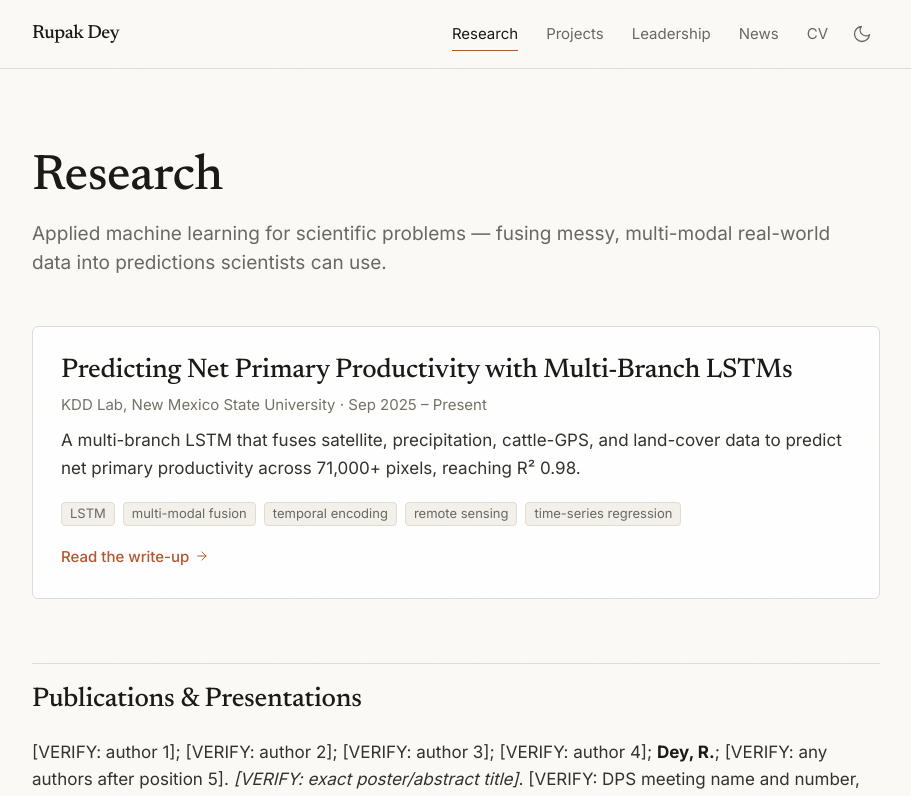
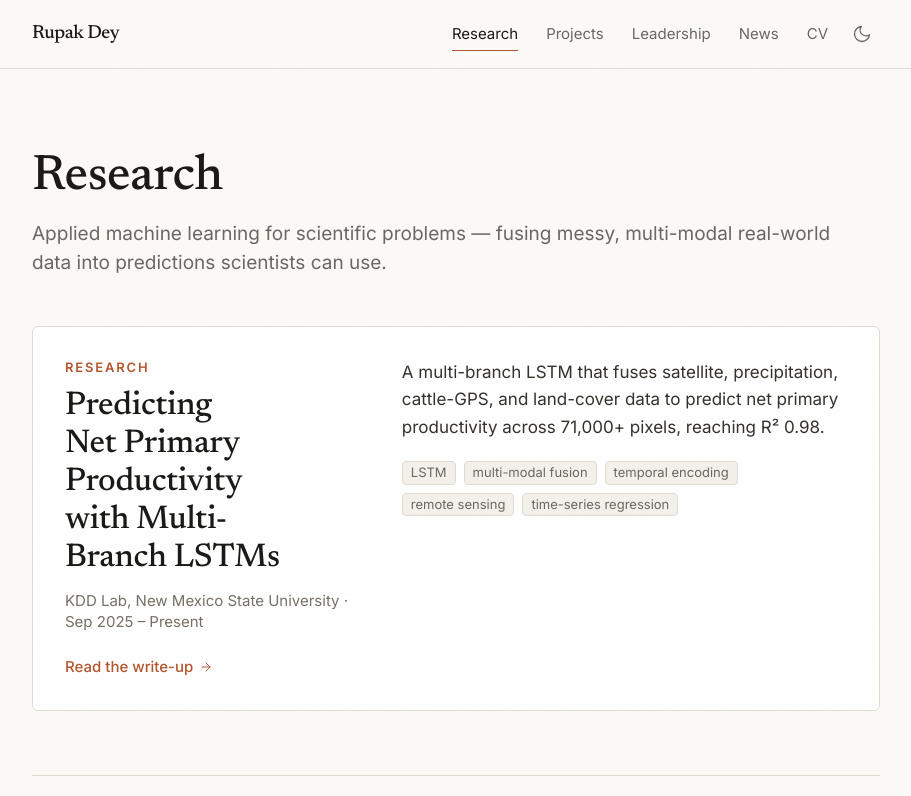
Before and after one commit to rdey08/personal-site, a Next.js app: page /research in a window 1280 px wide. Shown: the top 796 px of the page, without its empty margins (184-1095 px from the left). Built offline with nearby package versions, Linux system fonts and the light colour scheme.

Commit message:
feat(design): flagship work gets a distinct full-width split-card treatment

```diff
--- a/src/app/page.tsx
+++ b/src/app/page.tsx
@@ -8,10 +8,11 @@ import {
   getSite,
 } from "@/lib/content";
 import { Mdx } from "@/lib/mdx";
+import { formatPeriod } from "@/lib/format";
 import { Section } from "@/components/Section";
 import { SectionHeading } from "@/components/SectionHeading";
 import { Reveal } from "@/components/Reveal";
-import { ResearchCard } from "@/components/ResearchCard";
+import { FlagshipCard } from "@/components/FlagshipCard";
 import { ProjectCard } from "@/components/ProjectCard";
 import { NewsList } from "@/components/NewsList";
 import { ObfuscatedEmail } from "@/components/ObfuscatedEmail";
@@ -142,16 +143,34 @@ export default function Home() {
         </Section>
       </Reveal>
 
-      {/* Two flagship threads. Scroll signature: rule draws, cards scale in
-          with a staggered beat. */}
+      {/* Two flagships as full-width split cards — the loudest unit on the
+          page. Scroll signature: rule draws, cards slide in alternating. */}
       <Reveal>
         <Section className="py-12">
           <SectionHeading index="01" title="Selected work" />
-          <div className="sd-cards grid gap-5 sm:grid-cols-2">
+          <div className="sd-cards grid gap-5">
             {research && (
-              <ResearchCard thread={research.meta} eyebrow="Research" />
+              <FlagshipCard
+                href={`/research/${research.meta.slug}`}
+                eyebrow="Research"
+                title={research.meta.title}
+                metaLine={`${research.meta.org} · ${formatPeriod(research.meta.period)}`}
+                summary={research.meta.summary}
+                chips={research.meta.methods}
+                chipsLabel="Methods"
+              />
             )}
-            {elsa && <ProjectCard project={elsa.meta} eyebrow="Engineering" />}
+            {elsa && (
+              <FlagshipCard
+                href={`/projects/${elsa.meta.slug}`}
+                eyebrow="Engineering"
+                title={elsa.meta.title}
+                metaLine={`${elsa.meta.role ?? "Software"} · ${formatPeriod(elsa.meta.period)}`}
+                summary={elsa.meta.summary}
+                chips={elsa.meta.stack}
+                chipsLabel="Stack"
+              />
+            )}
           </div>
         </Section>
       </Reveal>
--- a/src/app/projects/page.tsx
+++ b/src/app/projects/page.tsx
@@ -1,7 +1,9 @@
 import type { Metadata } from "next";
 import { getProjects } from "@/lib/content";
+import { formatPeriod } from "@/lib/format";
 import { PageHeader } from "@/components/PageHeader";
 import { Section } from "@/components/Section";
+import { FlagshipCard } from "@/components/FlagshipCard";
 import { ProjectCard } from "@/components/ProjectCard";
 
 export const metadata: Metadata = {
@@ -27,10 +29,15 @@ export default function ProjectsPage() {
         <Section className="py-4">
           <div className="grid gap-5">
             {flagship.map((p) => (
-              <ProjectCard
+              <FlagshipCard
                 key={p.meta.slug}
-                project={p.meta}
+                href={`/projects/${p.meta.slug}`}
                 eyebrow="Flagship"
+                title={p.meta.title}
+                metaLine={`${p.meta.role ?? "Software"} · ${formatPeriod(p.meta.period)}`}
+                summary={p.meta.summary}
+                chips={p.meta.stack}
+                chipsLabel="Stack"
               />
             ))}
           </div>
--- a/src/app/research/page.tsx
+++ b/src/app/research/page.tsx
@@ -1,8 +1,9 @@
 import type { Metadata } from "next";
 import { getPublications, getResearchThreads } from "@/lib/content";
+import { formatPeriod } from "@/lib/format";
 import { PageHeader } from "@/components/PageHeader";
 import { Section } from "@/components/Section";
-import { ResearchCard } from "@/components/ResearchCard";
+import { FlagshipCard } from "@/components/FlagshipCard";
 import { PublicationList } from "@/components/PublicationList";
 
 export const metadata: Metadata = {
@@ -26,7 +27,16 @@ export default function ResearchPage() {
       <Section className="py-4">
         <div className="grid gap-5">
           {threads.map((t) => (
-            <ResearchCard key={t.meta.slug} thread={t.meta} />
+            <FlagshipCard
+              key={t.meta.slug}
+              href={`/research/${t.meta.slug}`}
+              eyebrow="Research"
+              title={t.meta.title}
+              metaLine={`${t.meta.org} · ${formatPeriod(t.meta.period)}`}
+              summary={t.meta.summary}
+              chips={t.meta.methods}
+              chipsLabel="Methods"
+            />
           ))}
         </div>
       </Section>
--- /dev/null
+++ b/src/components/FlagshipCard.tsx
@@ -0,0 +1,55 @@
+import Link from "next/link";
+import { MetaChips } from "./MetaChips";
+import { ArrowRightIcon } from "./icons";
+
+// Full-width split card for flagship work — the loudest unit in the card
+// system, visually distinct from regular ProjectCards so the importance
+// hierarchy is legible at a glance. Left column: identity (eyebrow, display
+// title, meta line, link affordance). Right column: substance (summary +
+// methods/stack).
+export function FlagshipCard({
+  href,
+  eyebrow,
+  title,
+  metaLine,
+  summary,
+  chips,
+  chipsLabel,
+}: {
+  href: string;
+  eyebrow: string;
+  title: string;
+  metaLine: string;
+  summary: string;
+  chips: readonly string[];
+  chipsLabel: string;
+}) {
+  return (
+    <Link
+      href={href}
+      className="group block rounded-md border border-line bg-paper-raised p-6 transition-all duration-[--duration-base] ease-[--ease-out-expo] hover:-translate-y-0.5 hover:border-[color-mix(in_srgb,var(--accent)_40%,var(--line))] hover:shadow-[0_12px_32px_-18px_rgba(0,0,0,0.25)] sm:p-8"
+    >
+      <div className="grid gap-5 sm:grid-cols-[minmax(0,2fr)_minmax(0,3fr)] sm:gap-10">
+        <div className="flex flex-col">
+          <p className="mb-3 text-xs font-semibold tracking-[0.14em] text-accent uppercase">
+            {eyebrow}
+          </p>
+          <h3 className="font-serif text-2xl font-medium tracking-tight text-balance text-ink-strong sm:text-3xl">
+            {title}
+          </h3>
+          <p className="mt-3 text-sm text-ink-faint">{metaLine}</p>
+          <p className="mt-5 inline-flex items-center gap-1.5 text-sm font-medium text-accent sm:mt-auto sm:pt-6">
+            Read the write-up
+            <ArrowRightIcon className="h-3.5 w-3.5 transition-transform duration-[--duration-fast] group-hover:translate-x-0.5" />
+          </p>
+        </div>
+        <div>
+          <p className="leading-relaxed text-pretty text-ink">{summary}</p>
+          <div className="mt-5">
+            <MetaChips items={chips} label={chipsLabel} />
+          </div>
+        </div>
+      </div>
+    </Link>
+  );
+}
--- a/src/components/ProjectCard.tsx
+++ b/src/components/ProjectCard.tsx
@@ -1,11 +1,9 @@
-import Link from "next/link";
 import type { Project } from "@/content/schema";
 import { MetaChips } from "./MetaChips";
-import { ArrowRightIcon } from "./icons";
 
-// A project card. Flagship-tier projects link to their detail page; others are
-// self-contained cards (optional external links). Leadership entries are
-// rendered by LeadershipList, not this component.
+// Card for regular (non-flagship) projects — self-contained, with optional
+// external links. Flagship work renders as FlagshipCard; leadership entries
+// as LeadershipList.
 export function ProjectCard({
   project,
   eyebrow,
@@ -13,9 +11,8 @@ export function ProjectCard({
   project: Project;
   eyebrow?: string;
 }) {
-  const hasDetail = project.tier === "flagship";
-  const inner = (
-    <>
+  return (
+    <div className="rounded-md border border-line bg-paper-raised p-6 sm:p-7">
       {eyebrow && (
         <p className="mb-3 text-xs font-semibold tracking-[0.14em] text-accent uppercase">
           {eyebrow}
@@ -40,13 +37,7 @@ export function ProjectCard({
       <div className="mt-5">
         <MetaChips items={project.stack} label="Stack" />
       </div>
-      {hasDetail ? (
-        <p className="mt-5 inline-flex items-center gap-1.5 text-sm font-medium text-accent">
-          Read the write-up
-          <ArrowRightIcon className="h-3.5 w-3.5 transition-transform duration-[--duration-fast] group-hover:translate-x-0.5" />
-        </p>
-      ) : (
-        project.links && (
+      {project.links && (
         <div className="mt-5 flex gap-4 text-sm font-medium">
           {project.links.github && (
             <a
@@ -69,25 +60,7 @@ export function ProjectCard({
             </a>
           )}
         </div>
-        )
       )}
-    </>
-  );
-
-  const cardClass =
-    "group block rounded-md border border-line bg-paper-raised p-6 transition-all duration-[--duration-base] ease-[--ease-out-expo] sm:p-7";
-
-  if (hasDetail) {
-    // Linked card: full interactive affordance (lift + accent border).
-    return (
-      <Link
-        href={`/projects/${project.slug}`}
-        className={`${cardClass} hover:-translate-y-0.5 hover:border-[color-mix(in_srgb,var(--accent)_40%,var(--line))] hover:shadow-[0_12px_32px_-18px_rgba(0,0,0,0.25)]`}
-      >
-        {inner}
-      </Link>
+    </div>
   );
 }
-  // Static card: no lift — hover affordance would falsely suggest a link.
-  return <div className={cardClass}>{inner}</div>;
-}
--- a/src/components/ResearchCard.tsx
+++ /dev/null
@@ -1,43 +0,0 @@
-import Link from "next/link";
-import type { ResearchThread } from "@/content/schema";
-import { formatPeriod } from "@/lib/format";
-import { MetaChips } from "./MetaChips";
-import { ArrowRightIcon } from "./icons";
-
-// Used on home (as the Research flagship card) and the research index.
-export function ResearchCard({
-  thread,
-  eyebrow,
-}: {
-  thread: ResearchThread;
-  eyebrow?: string;
-}) {
-  return (
-    <Link
-      href={`/research/${thread.slug}`}
-      className="group block rounded-md border border-line bg-paper-raised p-6 transition-all duration-[--duration-base] ease-[--ease-out-expo] hover:-translate-y-0.5 hover:border-[color-mix(in_srgb,var(--accent)_40%,var(--line))] hover:shadow-[0_12px_32px_-18px_rgba(0,0,0,0.25)] sm:p-7"
-    >
-      {eyebrow && (
-        <p className="mb-3 text-xs font-semibold tracking-[0.14em] text-accent uppercase">
-          {eyebrow}
-        </p>
-      )}
-      <h3 className="font-serif text-2xl font-medium tracking-tight text-balance text-ink-strong">
-        {thread.title}
-      </h3>
-      <p className="mt-2 text-sm text-ink-faint">
-        {thread.org} · {formatPeriod(thread.period)}
-      </p>
-      <p className="mt-3 leading-relaxed text-pretty text-ink">
-        {thread.summary}
-      </p>
-      <div className="mt-5">
-        <MetaChips items={thread.methods} label="Methods" />
-      </div>
-      <p className="mt-5 inline-flex items-center gap-1.5 text-sm font-medium text-accent">
-        Read the write-up
-        <ArrowRightIcon className="h-3.5 w-3.5 transition-transform duration-[--duration-fast] group-hover:translate-x-0.5" />
-      </p>
-    </Link>
-  );
-}
```
Lines whose indentation alone changed are shown as unchanged.
